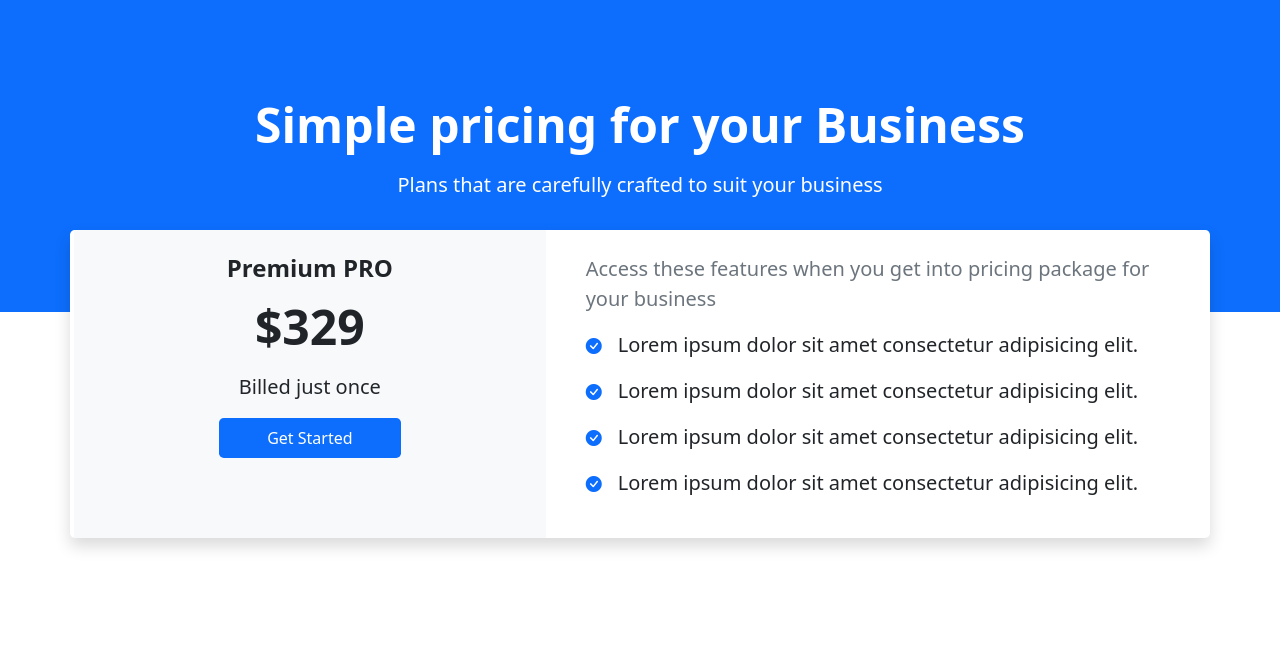
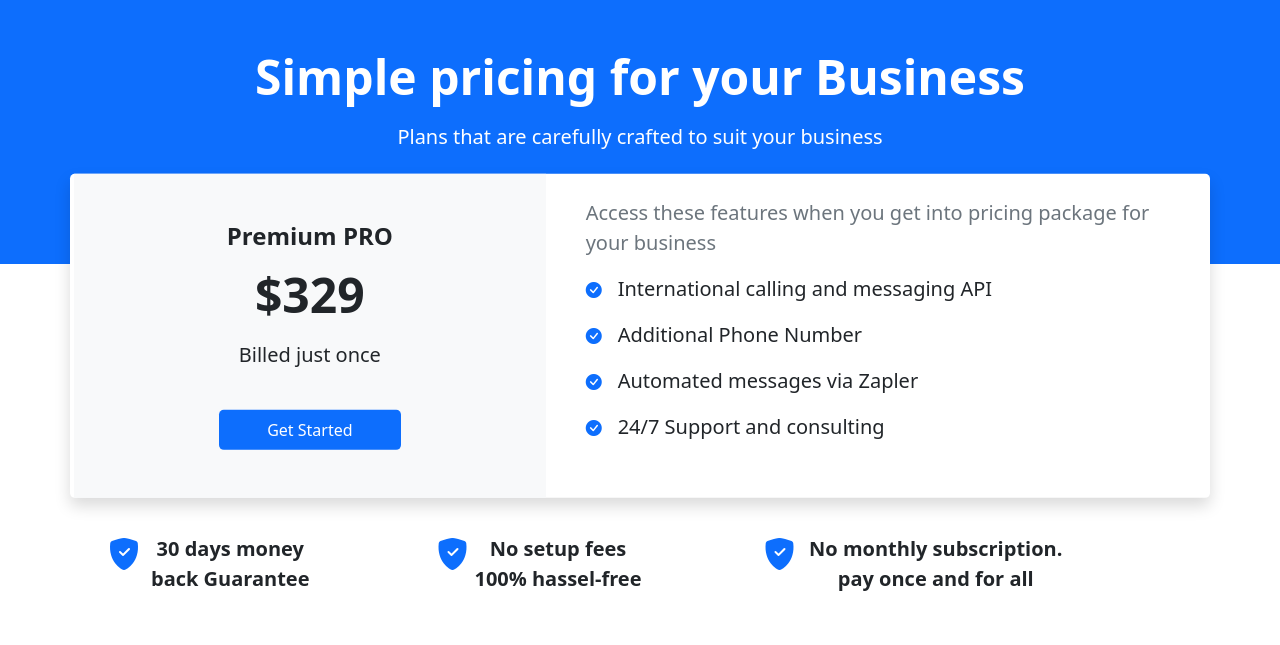
Before and after one commit to Eveivy/pricingUI, a plain HTML site: page index.html in a window 1280 px wide. Drawn offline with nearby package versions, Linux system fonts and the light colour scheme.

Commit message:
added the last section

```diff
--- a/index.html
+++ b/index.html
@@ -13,16 +13,18 @@
 <body>
     <main class="container-fluid">
         <div class="row bg-primary p-md-5 p-3 pb-5 position-relative">
-            <div class="col-12 p-md-5 p-3 pb-5">
-                <h1 class="text-start text-md-center display-5 text-white fw-bold">Simple pricing for your Business</h1>
-                <p class="lead text-white pt-2 text-start text-md-center">Plans that are carefully crafted to suit your
+            <div class="col-12 p-md-5 py-5 py-md-0 pb-md-5">
+                <h1 class="text-start text-md-center display-5 text-white fw-bold">Simple pricing for your Business
+                </h1>
+                <p class="lead text-white pt-2 text-start text-md-center">Plans that are carefully crafted to suit
+                    your
                     business</p>
             </div>
-            <div class="position-absolute top-100 start-50 translate-middle container pt-5 mt-5">
+            <div class="position-absolute top-100 start-50 translate-middle mt-5 pt-5">
                 <div class="card container shadow rounded-3 border-0 px-3">
                     <div class="row">
-                        <div class="col-md-5 col-12 col-sm-5 text-center bg-light p-4">
-                            <div class="p">
+                        <div class="col-md-5 col-12 col-sm-5 text-center bg-light p-md-4">
+                            <div class="p-4">
                                 <h4 class="text-center fw-bolder pb-2">Premium PRO</h4>
                                 <h5 class="display-5 text-center fw-bolder pb-2">$329</h5>
                                 <p class="lead">Billed just once</p>
@@ -32,33 +34,57 @@
                             </div>
                         </div>
                         <div class="col-md-7 col-12 col-sm-7 p-4">
-                            <p class="lead text-muted ps-3">Access these features when you get into pricing package for
+                            <p class="lead text-muted ps-3">Access these features when you get into pricing package
+                                for
                                 your business</p>
                             <div class="d-flex">
                                 <i class="bi bi-check-circle-fill mt-1 px-3 text-primary"></i>
-                                <p class="lead">Lorem ipsum dolor sit amet consectetur adipisicing elit.
+                                <p class="lead"> International calling and messaging API
                                 <p>
                             </div>
                             <div class="d-flex">
                                 <i class="bi bi-check-circle-fill mt-1 px-3 text-primary"></i>
-                                <p class="lead">Lorem ipsum dolor sit amet consectetur adipisicing elit.
+                                <p class="lead">Additional Phone Number
                                 <p>
                             </div>
                             <div class="d-flex">
                                 <i class="bi bi-check-circle-fill mt-1 px-3 text-primary"></i>
-                                <p class="lead">Lorem ipsum dolor sit amet consectetur adipisicing elit.
+                                <p class="lead">Automated messages via Zapler
                                 <p>
                             </div>
                             <div class="d-flex">
                                 <i class="bi bi-check-circle-fill mt-1 px-3 text-primary"></i>
-                                <p class="lead">Lorem ipsum dolor sit amet consectetur adipisicing elit.
+                                <p class="lead">24/7 Support and consulting
                                 <p>
                             </div>
                         </div>
                     </div>
                 </div>
+                <div class="d-md-flex justify-content-center pb-4 align-items-center container position-absolute pt-4 text-start text-md-center">
+                    <div class="p-md-2">
+                        <div class="d-flex ps-md-5">
+                            <i class="bi text-primary fw-bold bi-shield-fill-check ms-md-3 mb-2 pe-3 pe-md-1 fs-2"></i>
+                            <p class="lead me-md-5 fw-bold mt-1">30 days money back Guarantee</p>
+                        </div>
+                    </div>
+                      <div class="py-3 py-md-0 pt-2">
+                        <div class="d-flex ps-md-5">
+                            <i class="bi text-primary fw-bold bi-shield-fill-check ms-md-3 mb-2 pe-3 pe-md-1 fs-2"></i>
+                            <p class="lead me-md-5 mt-1 fw-bold">No setup fees 100% hassel-free</p>
+                        </div>
+                    </div>
+
+                     <div class="p-md-2">
+                        <div class="d-flex ps-md-5">
+                            <i class="bi text-primary fw-bold bi-shield-fill-check ms-md-3 mb-2 pe-3 pe-md-1 fs-2"></i>
+                            <p class="lead me-md-5 mt-1 fw-bold"> No monthly subscription. pay once and for all </p>
+                        </div>
+                    </div>
+                </div>
             </div>
         </div>
+
+
     </main>
 </body>
 
```
